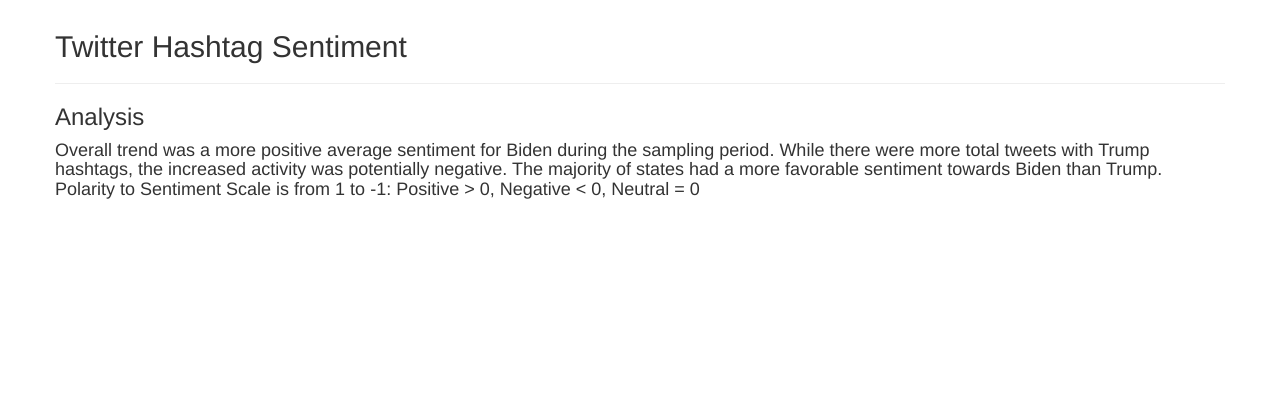
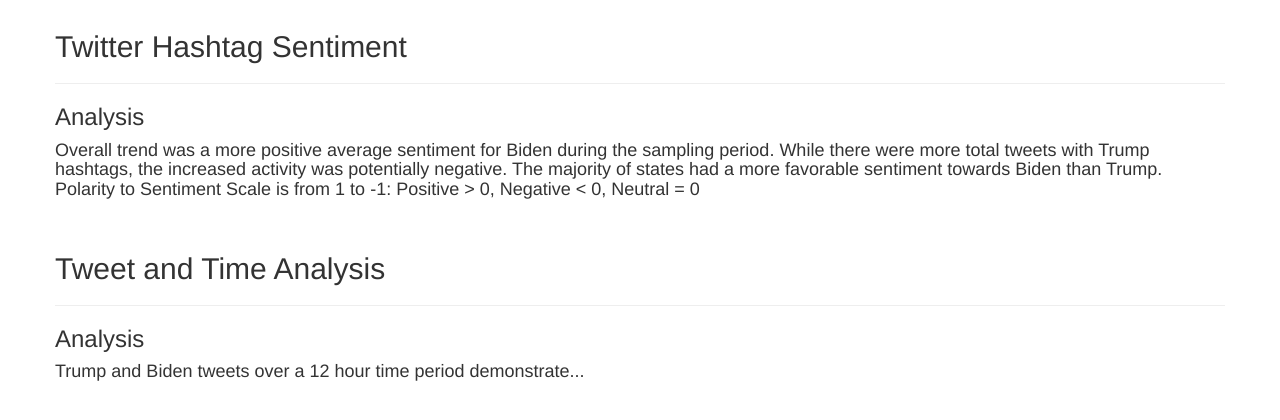
Before and after one commit to olivedisaster/Project-2, a Flask app: page / in a window 1280 px wide. Shown: the part 260-680 px from the top of the page. Run offline with Flask 2, Linux system fonts and the light colour scheme; data that the repository does not hold is empty; parts of the project's set-up code (start-up, migrations or seed data) failed here and were passed over; some libraries are stand-ins or nearby versions.

Commit message:
updatehtml

```diff
--- a/templates/index.html
+++ b/templates/index.html
@@ -18,12 +18,6 @@
         <p>Analyzing the policital landscape of Twitter through use of hashtags</p>
       </div>
     </div>
-    <!-- <div class="col-md-2">
-      <div class="well">
-        <h5>Select View</h5>
-        <select id="selDataset" onchange="optionChanged(this.value)"></select>
-      </div>
-    </div> -->
     <div class="row">
       <h2> Twitter Hashtag Sentiment</h2><hr>
       <h3> Analysis </h3>
@@ -44,10 +38,16 @@
       <div class="col-md-12">
         <div id="sentstate"></div>
       </div>
-
+    </div><br>
+    <div class="row">
+      <h2> Tweet and Time Analysis</h2><hr>
+      <h3> Analysis </h3>
+      <h4>Trump and Biden tweets over a 12 hour time period demonstrate...
+      </h4>
+    <div class="col-md-4">
+      <div id="timetweets"></div>
     </div>
-  </div>
-
+  </div><br>
   <script src="https://code.jquery.com/jquery-3.3.1.slim.min.js" integrity="sha384-q8i/X+965DzO0rT7abK41JStQIAqVgRVzpbzo5smXKp4YfRvH+8abtTE1Pi6jizo" crossorigin="anonymous"></script>
   <script src="https://cdnjs.cloudflare.com/ajax/libs/popper.js/1.14.3/umd/popper.min.js" integrity="sha384-ZMP7rVo3mIykV+2+9J3UJ46jBk0WLaUAdn689aCwoqbBJiSnjAK/l8WvCWPIPm49" crossorigin="anonymous"></script>
   <script src="https://stackpath.bootstrapcdn.com/bootstrap/4.1.3/js/bootstrap.min.js" integrity="sha384-ChfqqxuZUCnJSK3+MXmPNIyE6ZbWh2IMqE241rYiqJxyMiZ6OW/JmZQ5stwEULTy" crossorigin="anonymous"></script>
```
